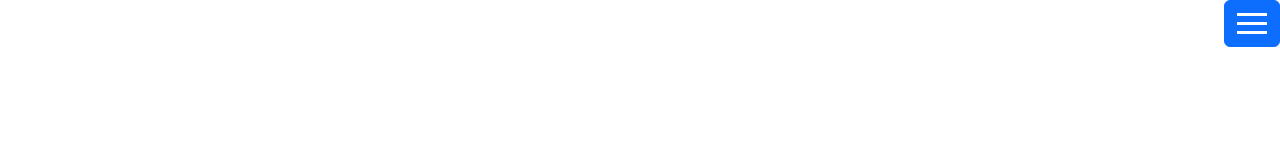
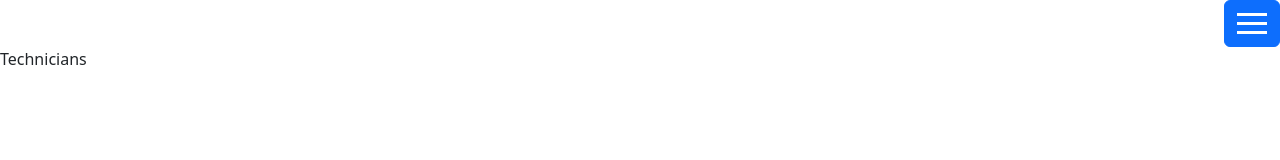
Before and after one commit to SEG3125-A/Group1-Lab8, a React (Create React App) app in the folder repairtech/: page /Pages/Technicians.js in a window 1280 px wide. Shown: the top 160 px of the page. Built offline with nearby package versions, Linux system fonts and the light colour scheme.

Commit message:
completed navbar

```diff
--- a/repairtech/src/App.js
+++ b/repairtech/src/App.js
@@ -4,9 +4,9 @@ import './App.css';
 import 'bootstrap/dist/css/bootstrap.min.css';
 import Navbar from './Navbar'; // Adjust the path as necessary
 import HomePage from './Pages/Homepage';
-{/*import Page1 from './Pages/Page1';
-import Page2 from './Pages/Page2';*/}
-// Import Page3 and Page4 if they exist
+import Services from './Pages/Services';
+import Technicians from './Pages/Technicians';
+import AboutUs from './Pages/AboutUs';
 
 function App() {
   return (
@@ -20,9 +20,9 @@ function App() {
         <Routes>
           <Route path="/Pages/Homepages.js" element={<HomePage />} exact />
           <Route path='/' element={<HomePage />}/>
-          {/*<Route path="/page1" element={<Page1 />} />
-          <Route path="/page2" element={<Page2 />} />
-          {/* Define routes for Page3 and Page4 if necessary */}
+          <Route path="/Pages/Services.js" element={<Services />} />
+          <Route path='/Pages/Technicians.js' element={<Technicians />}/>
+          <Route path='/Pages/AboutUs.js' element={<AboutUs />}/>
         </Routes>
       </Router>
     </div>
--- a/repairtech/src/Navbar.js
+++ b/repairtech/src/Navbar.js
@@ -23,9 +23,9 @@ function Navbar({ closeNavbar }) { // Accepting a prop to close the navbar
         <a href="#" className="closebtn" onClick={() => setIsNavExpanded(false)}>&times;</a>
         {/* Use handleNavLinkClick to close navbar on click */}
         <Link to="/Pages/Homepages.js" onClick={handleNavLinkClick}>Homepage</Link>
-        <Link to="/page1" onClick={handleNavLinkClick}>Services</Link>
-        <Link to="/page2" onClick={handleNavLinkClick}>Technicians</Link>
-        {/* Add more links as necessary */}
+        <Link to="/Pages/Services.js" onClick={handleNavLinkClick}>Services</Link>
+        <Link to="/Pages/Technicians.js" onClick={handleNavLinkClick}>Technicians</Link>
+        <Link to="/Pages/AboutUs.js" onClick={handleNavLinkClick}>About Us</Link>
       </div>
     </>
   );
--- /dev/null
+++ b/repairtech/src/Pages/AboutUs.js
@@ -0,0 +1,7 @@
+import React from 'react';
+
+function AboutUs() {
+  return <div>About Us</div>;
+}
+
+export default AboutUs;
--- /dev/null
+++ b/repairtech/src/Pages/Services.js
@@ -0,0 +1,7 @@
+import React from 'react';
+
+function Services() {
+  return <div>Services</div>;
+}
+
+export default Services;
--- /dev/null
+++ b/repairtech/src/Pages/Technicians.js
@@ -0,0 +1,7 @@
+import React from 'react';
+
+function Technicians() {
+  return <div>Technicians</div>;
+}
+
+export default Technicians;
```
